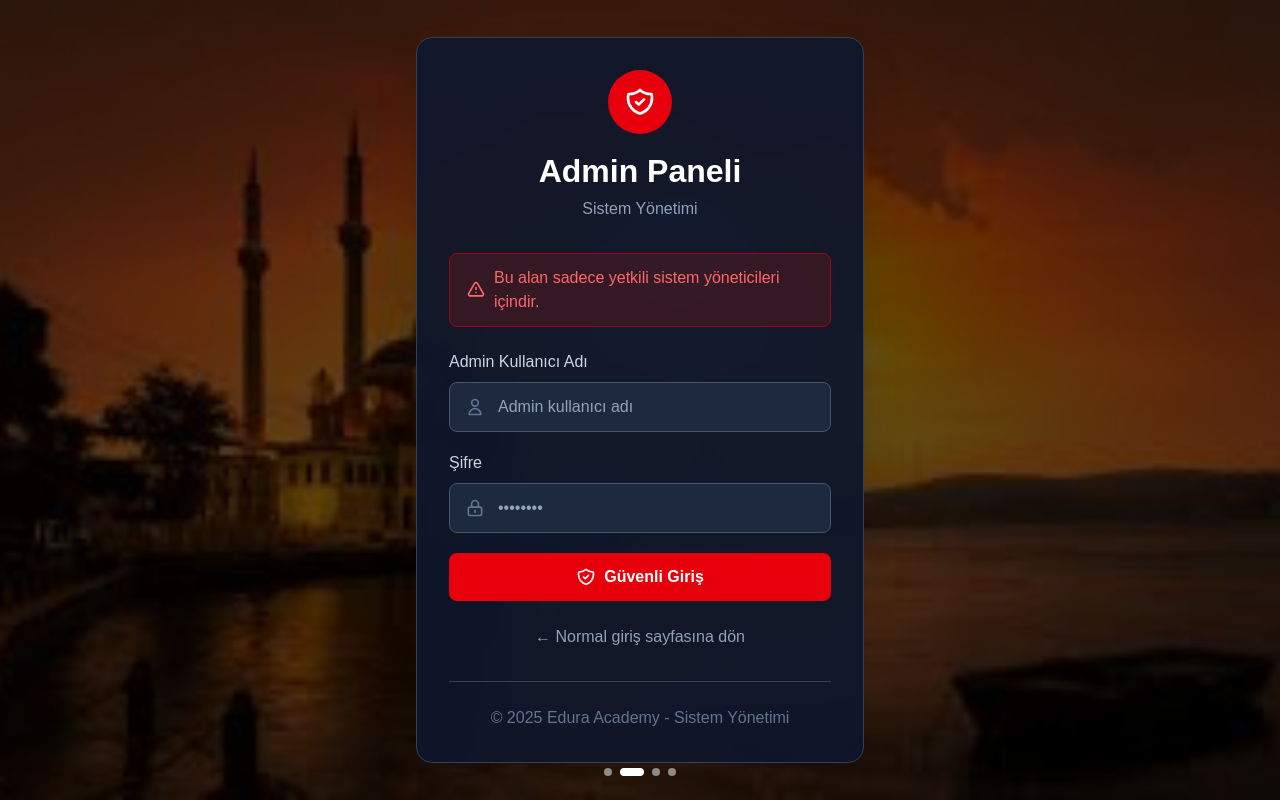
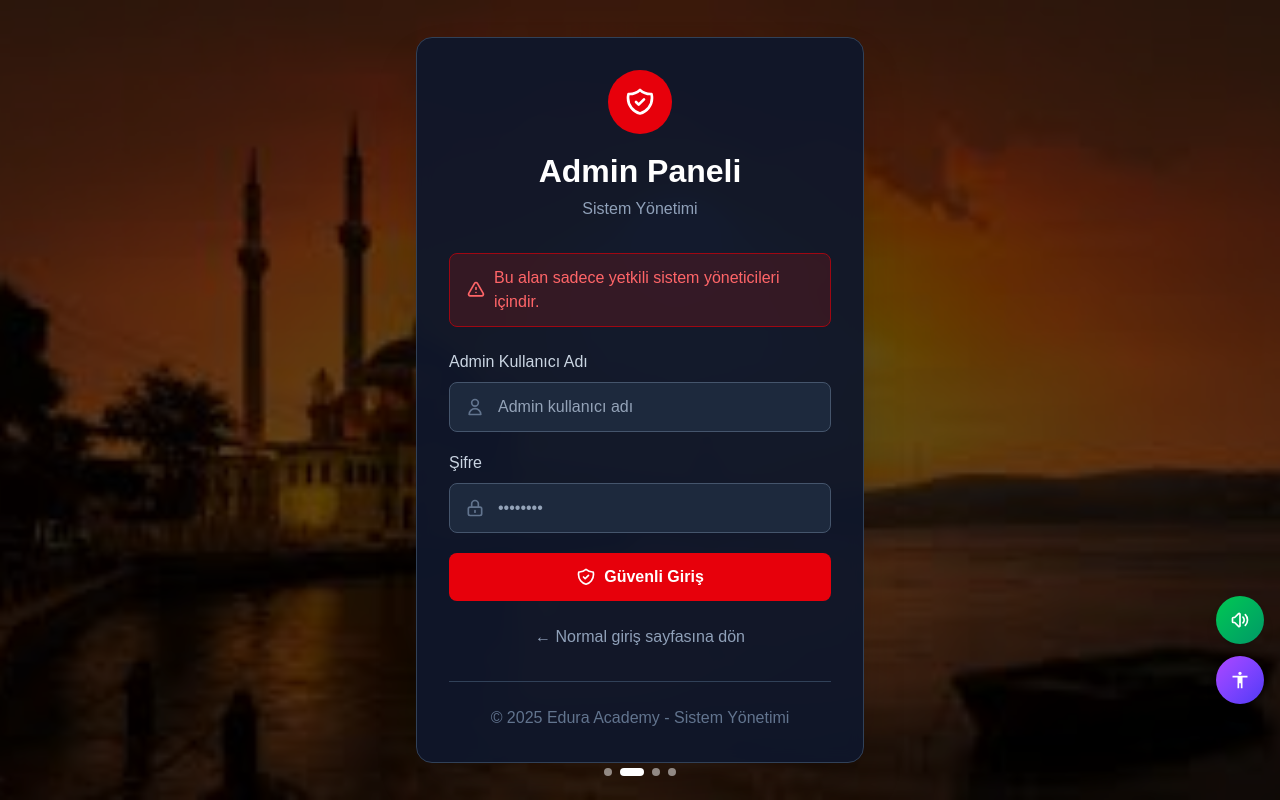
Before and after one commit to Edura-Academy/edura, a Next.js app in the folder frontend/: page /en/login/admin in a window 1280 px wide. Built offline with nearby package versions, Linux system fonts and the light colour scheme; no server answers.

Commit message:
feat: add accessibility controls to login pages (TTS, high contrast, font size)

```diff
--- a/frontend/src/app/[locale]/login/admin/page.tsx
+++ b/frontend/src/app/[locale]/login/admin/page.tsx
@@ -3,6 +3,7 @@
 import { useState, useEffect } from 'react';
 import { useRouter } from '@/i18n/routing';
 import { useAuth } from '@/contexts/AuthContext';
+import { AccessibilityToggle } from '@/components/accessibility/AccessibilityToggle';
 
 const API_URL = process.env.NEXT_PUBLIC_API_URL || 'http://localhost:5000/api';
 
@@ -215,6 +216,9 @@ export default function AdminLoginPage() {
           />
         ))}
       </div>
+
+      {/* Erişilebilirlik Kontrolleri */}
+      <AccessibilityToggle />
     </div>
   );
 }
--- a/frontend/src/app/[locale]/login/page.tsx
+++ b/frontend/src/app/[locale]/login/page.tsx
@@ -8,6 +8,7 @@ import { LanguageSelector } from '@/components/LanguageSelector';
 import { useTheme } from '@/contexts/ThemeContext';
 import { ThemeToggle } from '@/components/ThemeToggle';
 import { useAuth } from '@/contexts/AuthContext';
+import { AccessibilityToggle } from '@/components/accessibility/AccessibilityToggle';
 
 const API_URL = process.env.NEXT_PUBLIC_API_URL || 'http://localhost:5000/api';
 
@@ -385,6 +386,9 @@ export default function LoginPage() {
           />
         ))}
       </div>
+
+      {/* Erişilebilirlik Kontrolleri */}
+      <AccessibilityToggle />
     </div>
   );
 }
```
